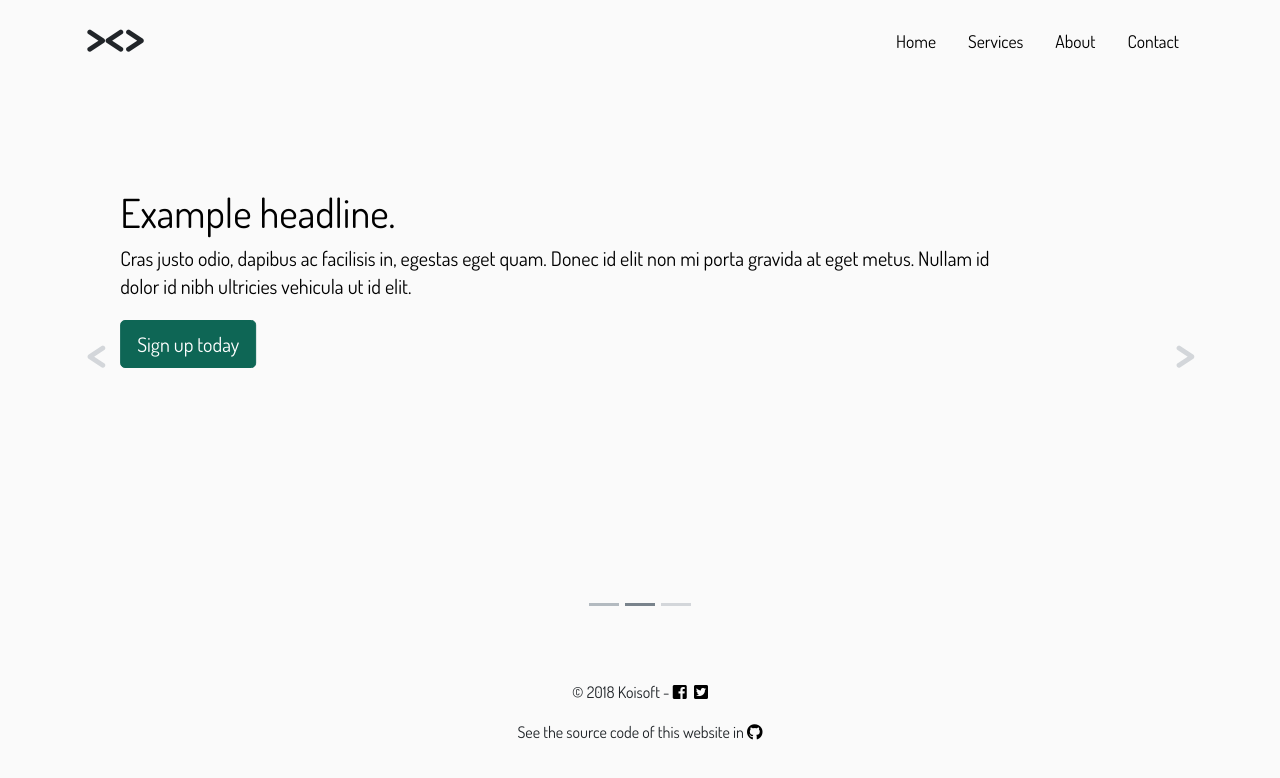
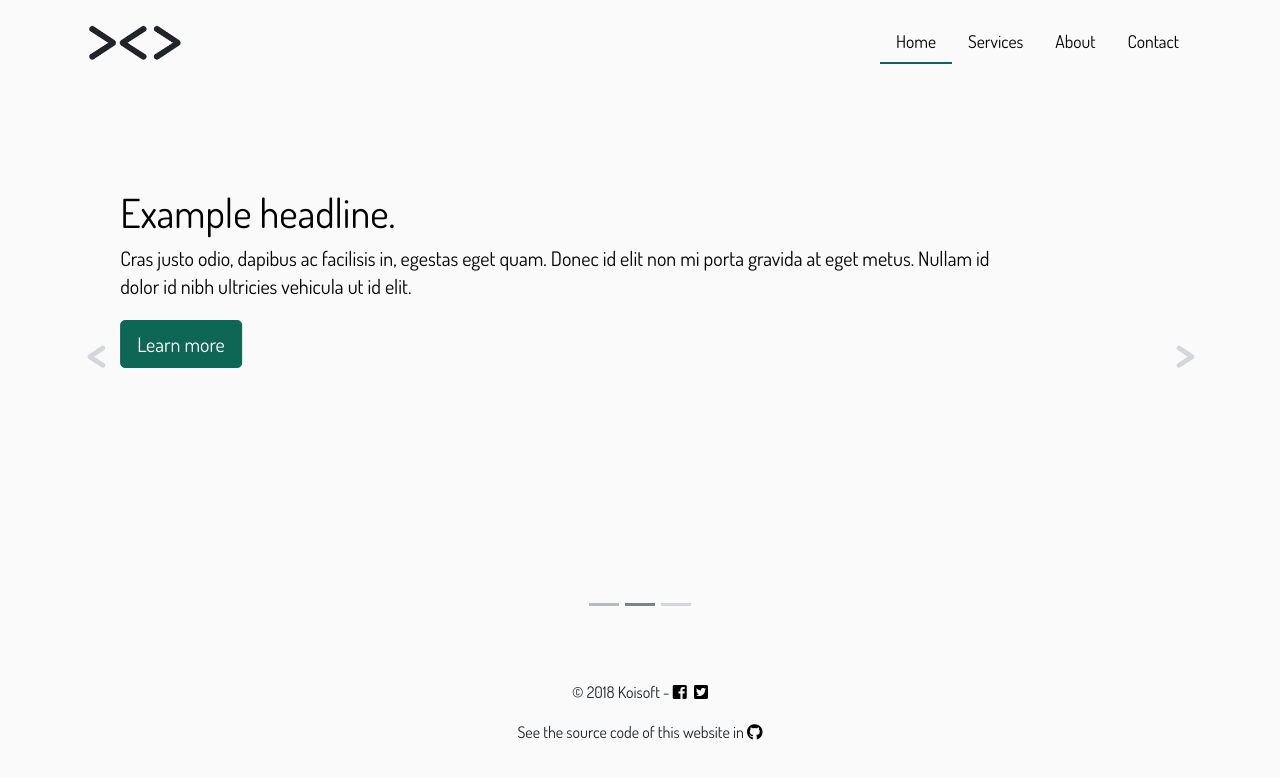
Before and after one commit to mansep/koisoft-web-vue, a Vue app: page / in a window 1280 px wide. Shown: the top 778 px of the page. Built offline with nearby package versions, Linux system fonts and the light colour scheme.

Commit message:
logo image and link´'s

```diff
--- a/src/assets/css/main.css
+++ b/src/assets/css/main.css
@@ -11,6 +11,9 @@ a:hover{
 }
 
 a:hover{
+    border-bottom: .15rem solid #0e6655 ;
+}
+.router-link-exact-active{
     border-bottom: .15rem solid #0e6655 ;
 }
 
--- a/src/components/NavBar.vue
+++ b/src/components/NavBar.vue
@@ -2,11 +2,13 @@
     <div class="container">
         <div class="row">
             <div class="col-lg-4 col-sm-12 text-center">
-                <div class="logo">&gt;&lt;&gt;</div>
+                <div class="logo">
+                    <img src="../assets/img/logo.png" width="100" >
+                </div>
             </div>
             <div class="col-lg-8 col-sm-12 text-center">
                 <nav class="nav">
-                    <router-link class="nav-link active" to="/">Home</router-link>
+                    <router-link class="nav-link" to="/">Home</router-link>
                     <router-link class="nav-link" to="/services">Services</router-link>
                     <router-link class="nav-link" to="/about">About</router-link>
                     <router-link class="nav-link" to="/contact">Contact</router-link>
--- a/src/views/Home.vue
+++ b/src/views/Home.vue
@@ -12,7 +12,7 @@
               <div class="carousel-caption text-left">
                 <h1>Example headline.</h1>
                 <p>Cras justo odio, dapibus ac facilisis in, egestas eget quam. Donec id elit non mi porta gravida at eget metus. Nullam id dolor id nibh ultricies vehicula ut id elit.</p>
-                <p><a class="btn btn-lg btn-primary" href="#" role="button">Sign up today</a></p>
+                <p><router-link to="/services" class="btn btn-lg btn-primary" href="#" role="button">Learn more</router-link></p>
               </div>
             </div>
           </div>
@@ -22,7 +22,7 @@
               <div class="carousel-caption">
                 <h1>Another example headline.</h1>
                 <p>Cras justo odio, dapibus ac facilisis in, egestas eget quam. Donec id elit non mi porta gravida at eget metus. Nullam id dolor id nibh ultricies vehicula ut id elit.</p>
-                <p><a class="btn btn-lg btn-primary" href="#" role="button">Learn more</a></p>
+                <p><router-link to="/services" class="btn btn-lg btn-primary" href="#" role="button">Learn more</router-link></p>
               </div>
             </div>
           </div>
@@ -32,7 +32,7 @@
               <div class="carousel-caption text-right">
                 <h1>One more for good measure.</h1>
                 <p>Cras justo odio, dapibus ac facilisis in, egestas eget quam. Donec id elit non mi porta gravida at eget metus. Nullam id dolor id nibh ultricies vehicula ut id elit.</p>
-                <p><a class="btn btn-lg btn-primary" href="#" role="button">Browse gallery</a></p>
+                <p><router-link to="/services" class="btn btn-lg btn-primary" href="#" role="button">Learn more</router-link></p>
               </div>
             </div>
           </div>
```
Also changed, not shown: src/assets/img/logo.png (added).
